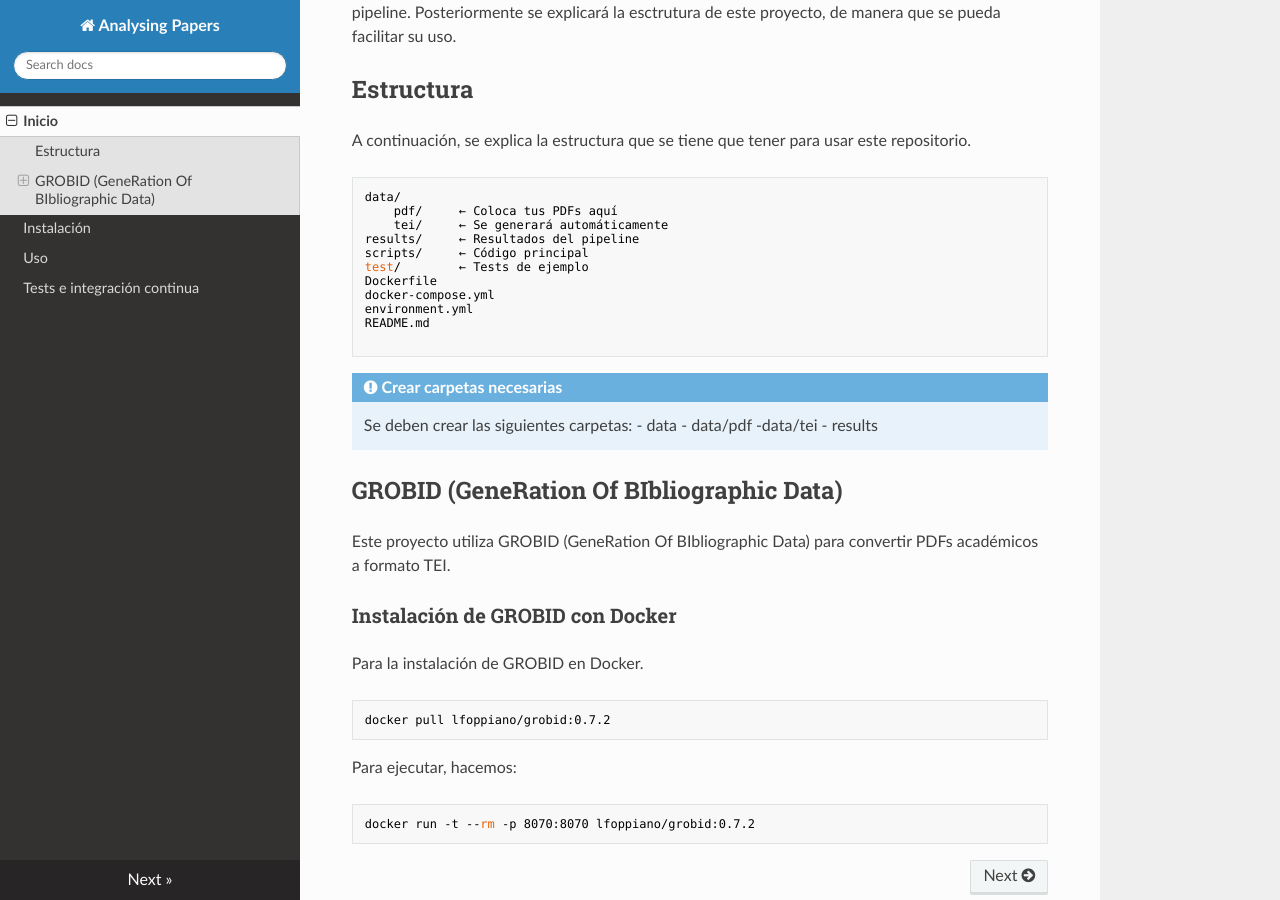
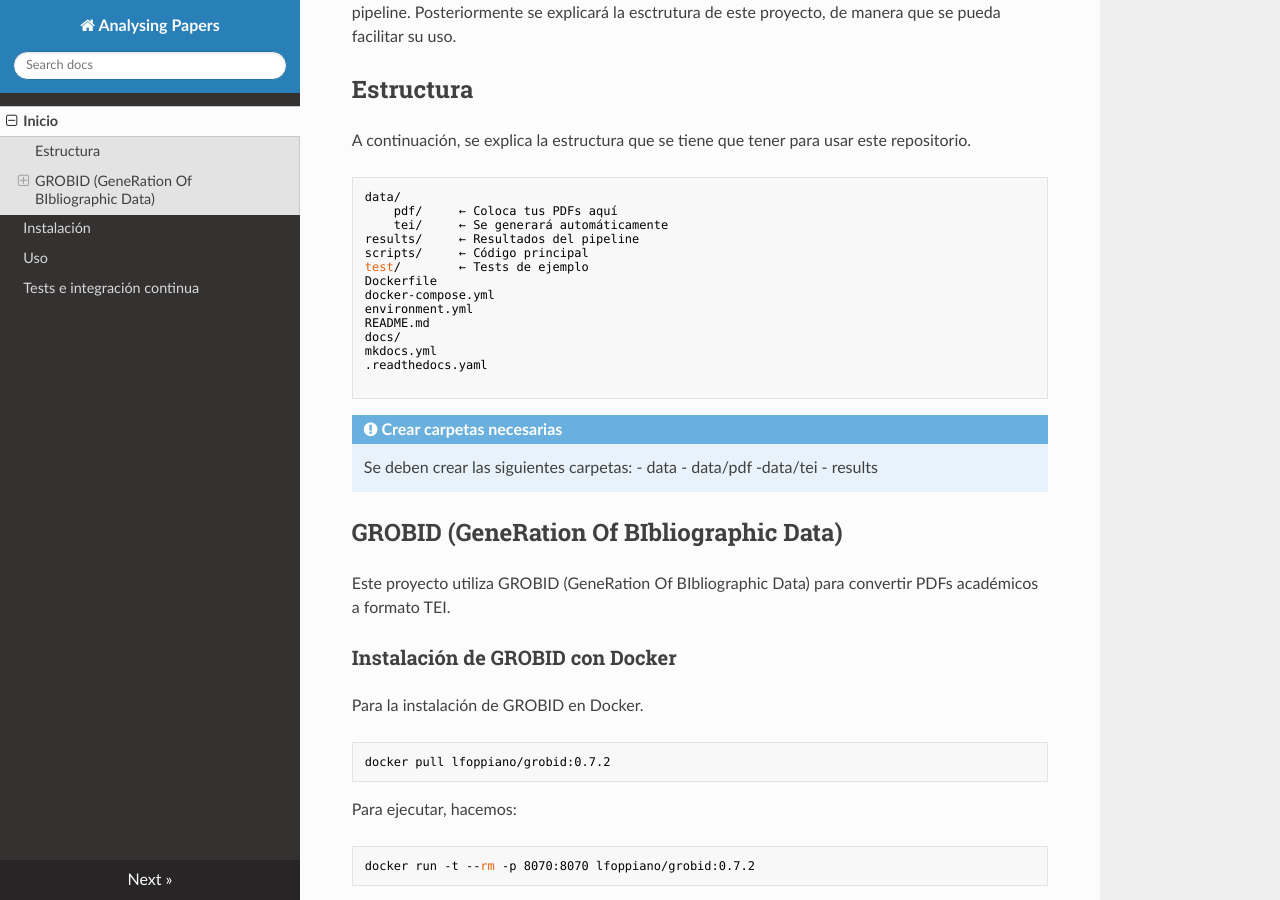
Before and after one commit to SandonasFeliz/Analysing_papers, an MkDocs documentation site: the page built from docs/index.md, in a window 1280 px wide and 900 px high, scrolled down 447 px. Built offline with MkDocs 1.6.1, drawn with Linux system fonts in a browser that asks for light colours; nearby versions of some CDN libraries.

Commit message:
Update index.md

````diff
--- a/docs/index.md
+++ b/docs/index.md
@@ -25,6 +25,9 @@
 docker-compose.yml
 environment.yml
 README.md
+docs/
+mkdocs.yml
+.readthedocs.yaml
 
 ```
 
````
